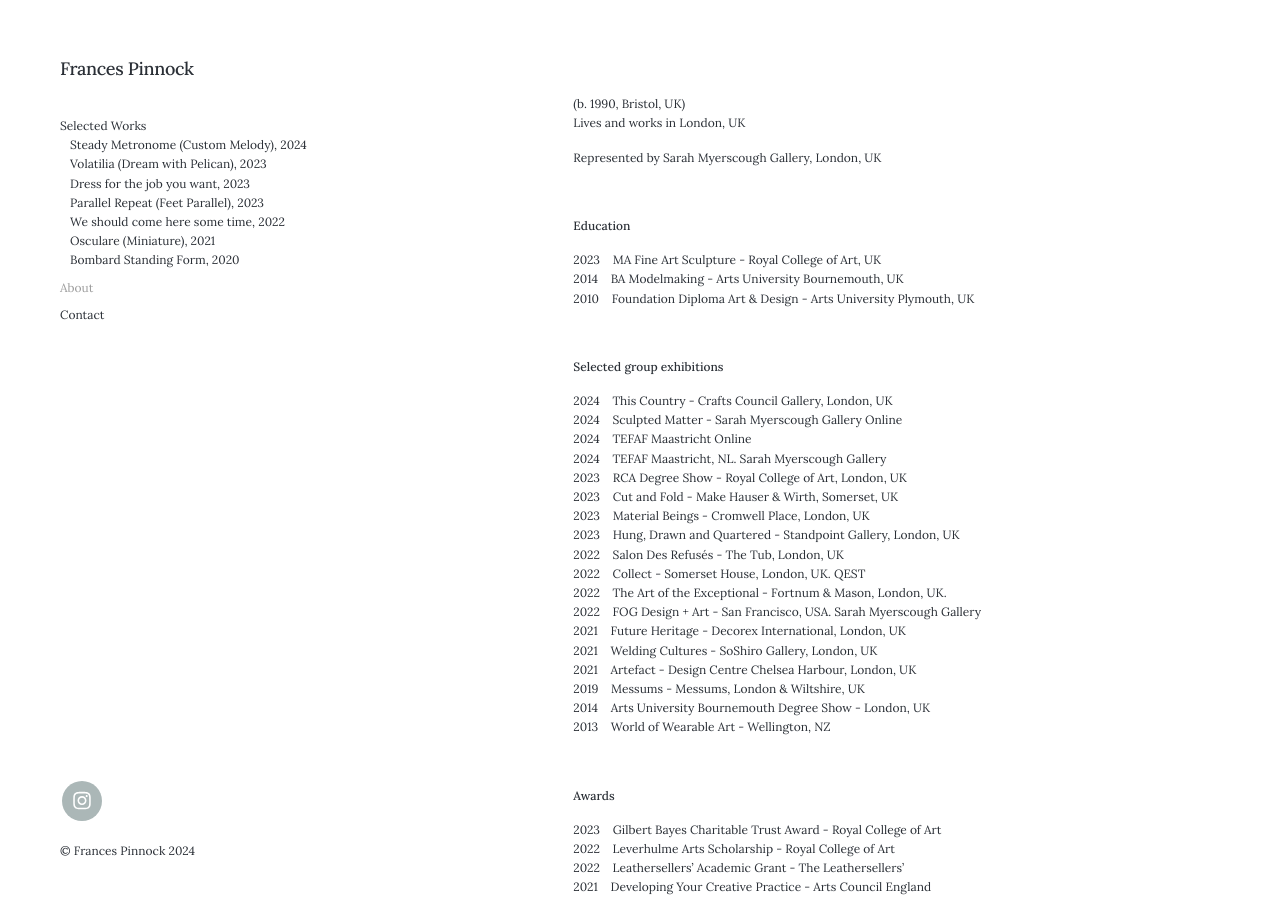
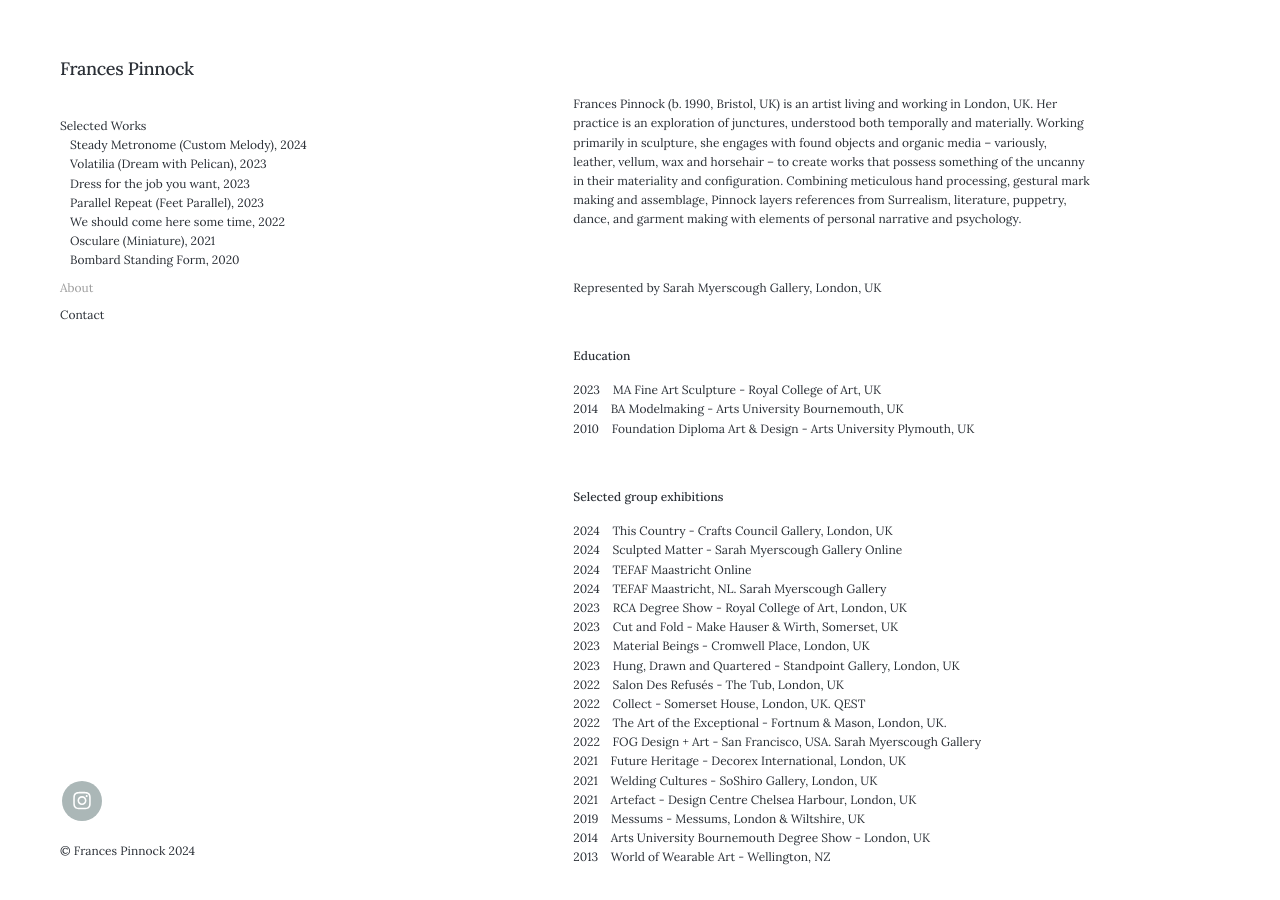
Before and after one commit to francespinnock/francespinnock.github.io, a Jekyll site: the page built from _pages/about.md, in a window 1280 px wide and 900 px high. Built offline with Jekyll 4.4.1, drawn with Linux system fonts in a browser that asks for light colours; nearby versions of some CDN libraries.

Commit message:
Update about.md

```diff
--- a/_pages/about.md
+++ b/_pages/about.md
@@ -6,8 +6,10 @@ description: About Frances Pinnock
 
 <br />
 
-(b. 1990, Bristol, UK)
-Lives and works in London, UK
+Frances Pinnock (b. 1990, Bristol, UK) is an artist living and working in London, UK. Her practice is an exploration of junctures, understood both temporally and materially. Working primarily in sculpture, she engages with found objects and organic media – variously, leather, vellum, wax and horsehair – to create works that possess something of the uncanny in their materiality and configuration. Combining meticulous hand processing, gestural mark making and assemblage, Pinnock layers references from Surrealism, literature, puppetry, dance, and garment making with elements of personal narrative and psychology.
+
+<br />
+
 
 Represented by Sarah Myerscough Gallery, London, UK
 
```
